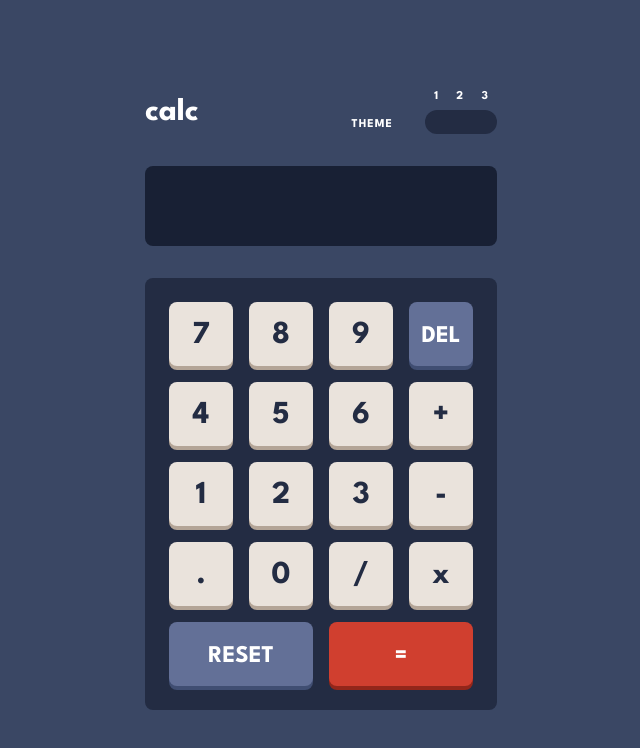
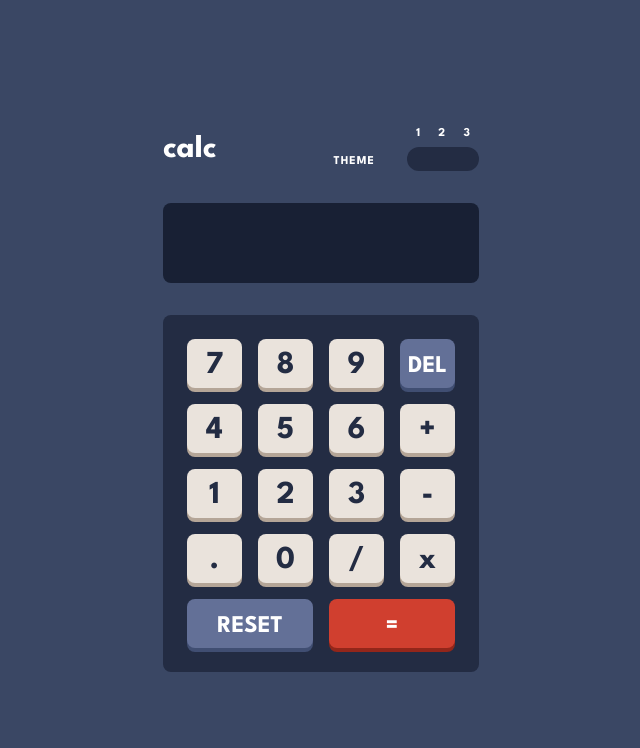
Before and after one commit to DanielAbrante/calculator-app, a React (Vite) app: page / in a window 1280 px wide. Shown: the top 748 px of the page, without its empty margins (319-959 px from the left). Built offline with nearby package versions, Linux system fonts and the light colour scheme.

Commit message:
style: Adjust width problem

```diff
--- a/src/App.module.css
+++ b/src/App.module.css
@@ -87,8 +87,9 @@ header {
 
 .main {
   background: var(--main-background);
+  margin: 0 auto;
+  padding: 2rem;
   height: 100vh;
-
   display: flex;
   align-items: center;
   justify-content: center;
@@ -98,6 +99,7 @@ header {
   display: flex;
   flex-direction: column;
   gap: 2rem;
+  max-width: 350px;
 }
 
 .header {
@@ -108,8 +110,8 @@ header {
 
 .operatorsContainer {
   display: grid;
-  grid-template-columns: repeat(4, 4rem);
-  grid-template-rows: repeat(5, 4rem);
+  grid-template-columns: repeat(4, 1fr);
+  grid-template-rows: repeat(5, 1fr);
   gap: 1rem;
   padding: 1.5rem;
   border-radius: 8px;
@@ -124,7 +126,7 @@ header {
   background: var(--light-grayish-orange-key-background);
   border: none;
   border-radius: 8px;
-  padding-top: 4px;
+  padding: 12px 8px 8px 8px;
   box-shadow: 0px 4px var(--grayish-orange-key-shadow);
   color: var(--toggle-background);
 }
```
